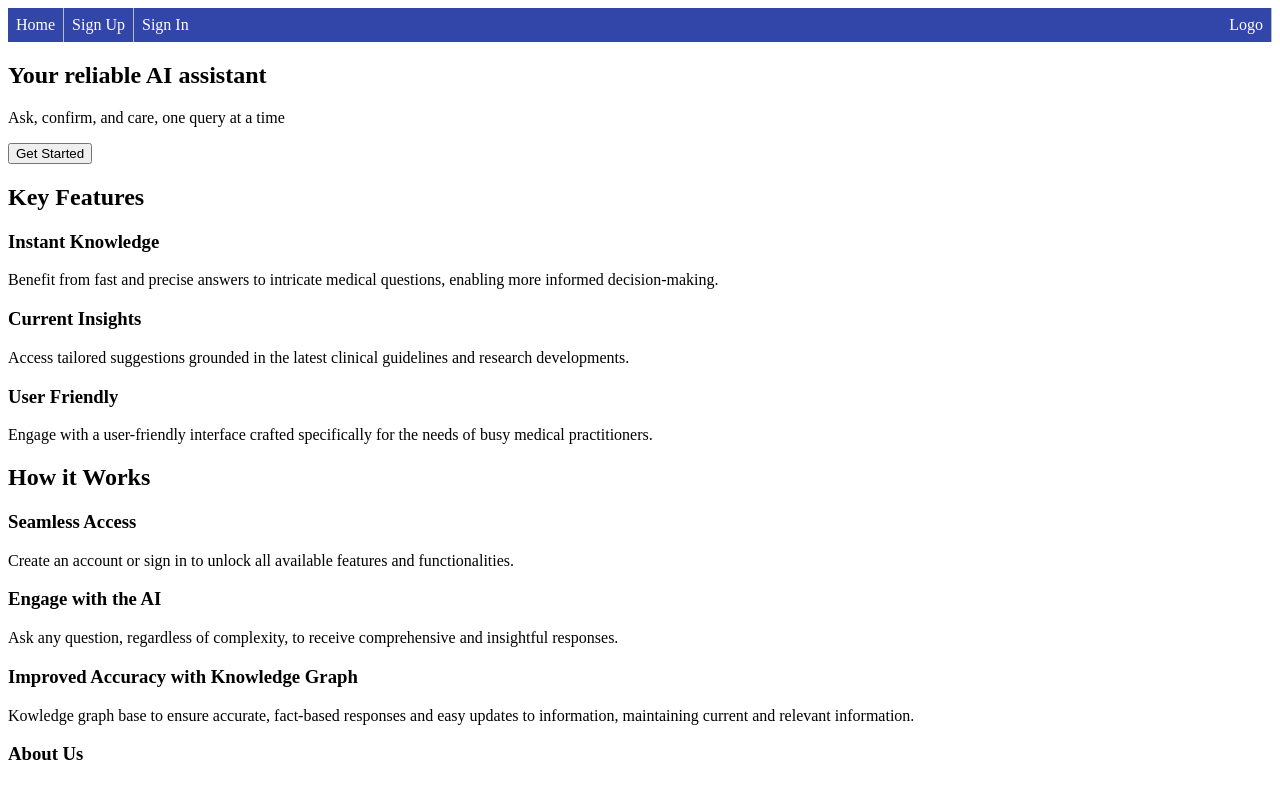
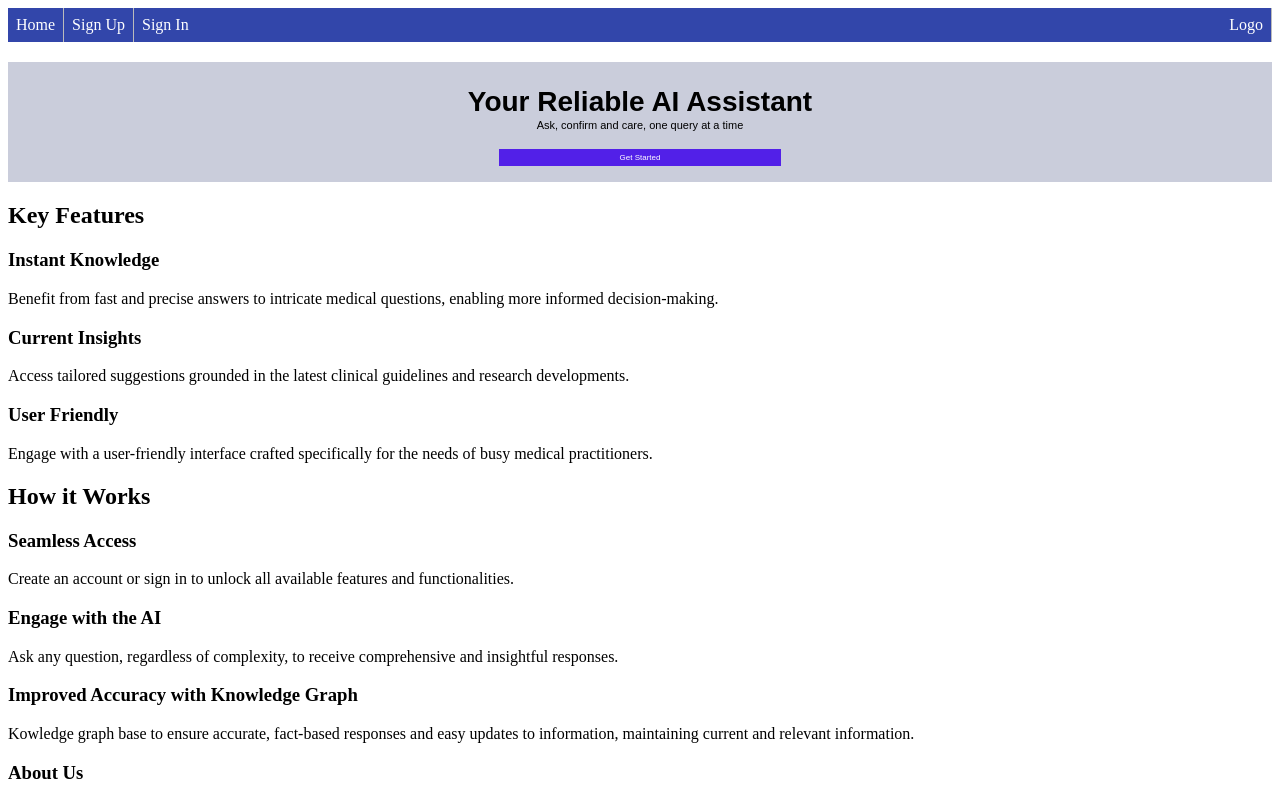
Before and after one commit to fateeS88/DrGPT, a React (Vite) app: page / in a window 1280 px wide. Shown: the top 785 px of the page. Built offline with nearby package versions, Linux system fonts and the light colour scheme.

Commit message:
intro styling

```diff
--- a/src/App.css
+++ b/src/App.css
@@ -82,3 +82,38 @@ form button {
 button:hover {
   background-color: black;
 }
+
+.intro-container {
+width: 100%;
+text-align: center;
+font-family: sans-serif;
+border: 1px solid #cacddb;
+padding: 20px;
+padding-top: 0px;
+padding-bottom: 15px;
+margin: 20px auto;
+background-color: #cacddb;
+}
+
+.intro-container h2 {
+  font-family: sans-serif;
+  font-size: 28px ;
+  margin-bottom: 0px;
+}
+
+.intro-container p {
+  font-family: sans-serif;
+  font-size: 11px ;
+  margin-top: 1px;
+  margin-bottom: 15px;
+}
+
+.intro-container button {
+  width: 23%;
+  padding: 3px;
+  font-size: 8px;
+  border: 1px solid rgb(82, 32, 232);
+  background-color: rgb(82, 32, 232);
+  color: white;
+  cursor: pointer;
+}
--- a/src/Components/Sections/Intro.jsx
+++ b/src/Components/Sections/Intro.jsx
@@ -2,9 +2,9 @@ import { Link } from 'react-router-dom';
 
 export default function Intro () {
     return (
-        <div>
-            <h2> Your reliable AI assistant </h2>
-            <p> Ask, confirm, and care, one query at a time </p>
+        <div className="intro-container">
+            <h2> Your Reliable AI Assistant </h2>
+            <p> Ask, confirm and care, one query at a time </p>
             <Link to="/signup">
             <button>
                 Get Started
```
